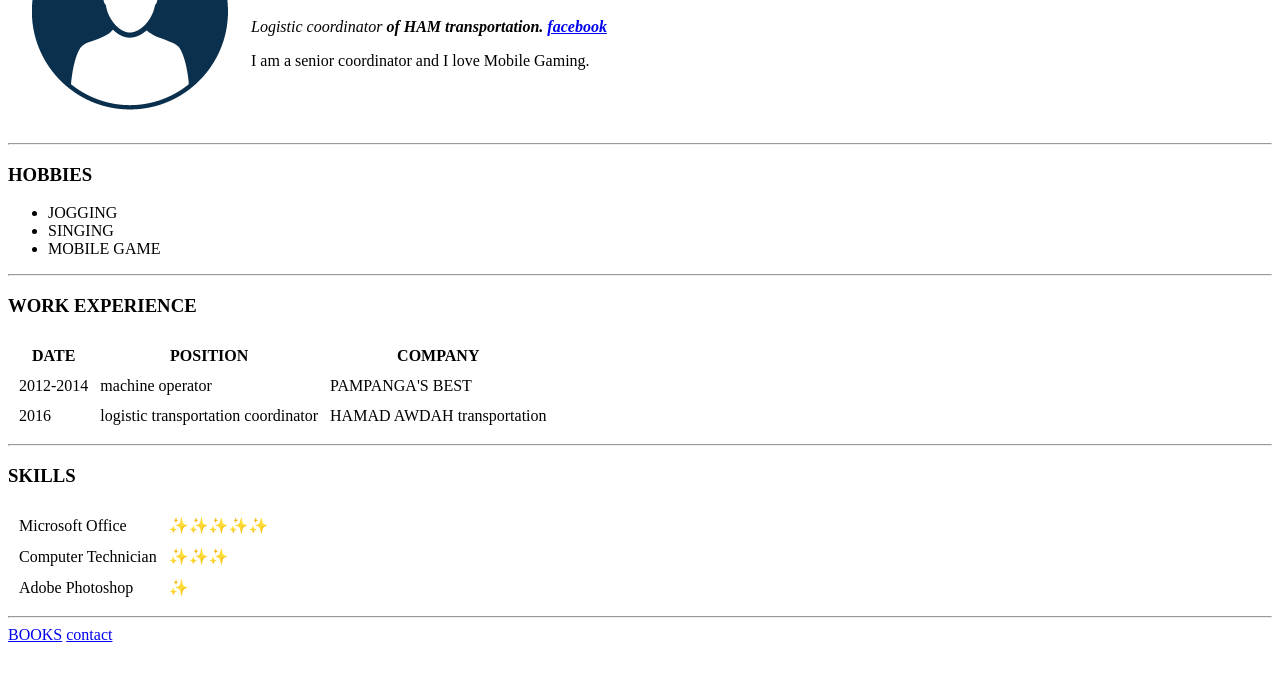
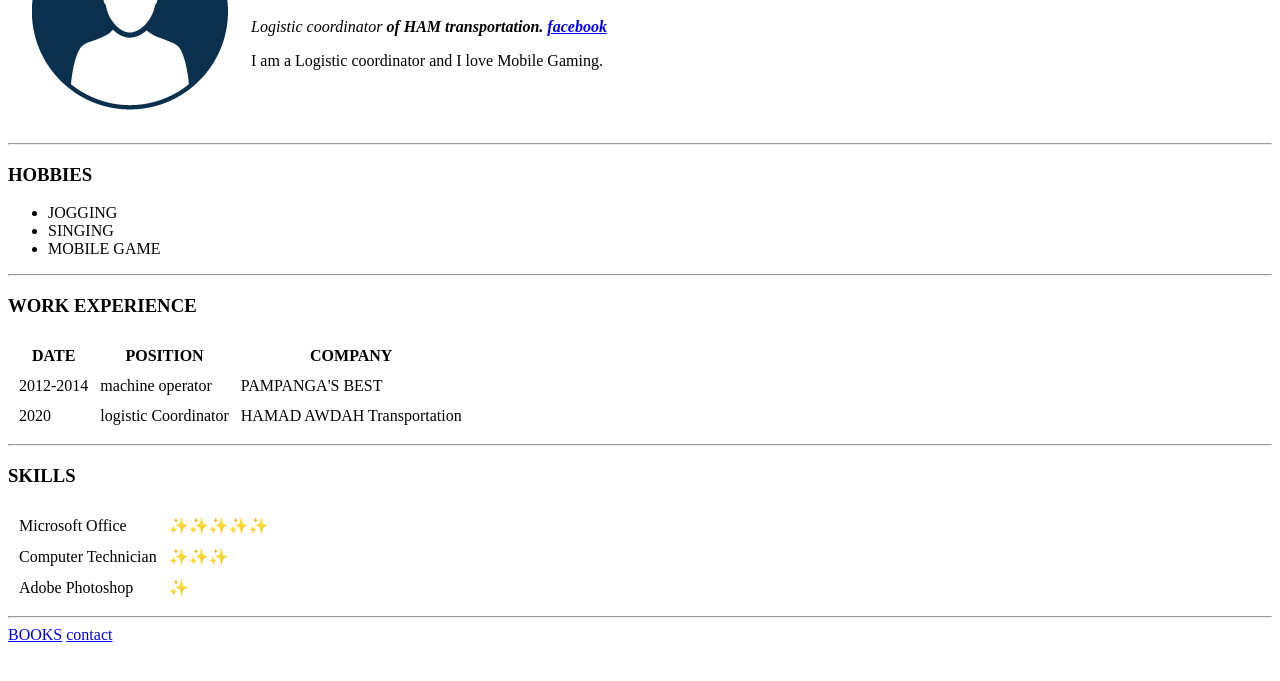
Before and after one commit to sircloud03/CV, a plain HTML site: page index.html in a window 1280 px wide. Shown: the part 119-800 px from the top of the page. Drawn offline with Linux system fonts and the light colour scheme.

Commit message:
Add files via upload

```diff
--- a/index.html
+++ b/index.html
@@ -14,7 +14,7 @@
       <td><img src="profile.png" alt="profile"></td>
       <td><h1>KENT PROFILE</h1>
       <P><EM>Logistic coordinator <strong>of HAM transportation. <a href="https://www.facebook.com/">facebook</a></strong></EM></P>
-      <p>I am a senior coordinator and I love Mobile Gaming.</p></td>
+      <p>I am a Logistic coordinator and I love Mobile Gaming.</p></td>
     </tr>
   </table>
 
@@ -43,9 +43,9 @@
         <td>PAMPANGA'S BEST</td>
       </tr>
       <tr>
-        <td>2016</td>
-        <td>logistic transportation coordinator</td>
-        <td>HAMAD AWDAH transportation</td>
+        <td>2020</td>
+        <td>logistic Coordinator</td>
+        <td>HAMAD AWDAH Transportation</td>
       </tr>
     </tbody>
   </table>
```
